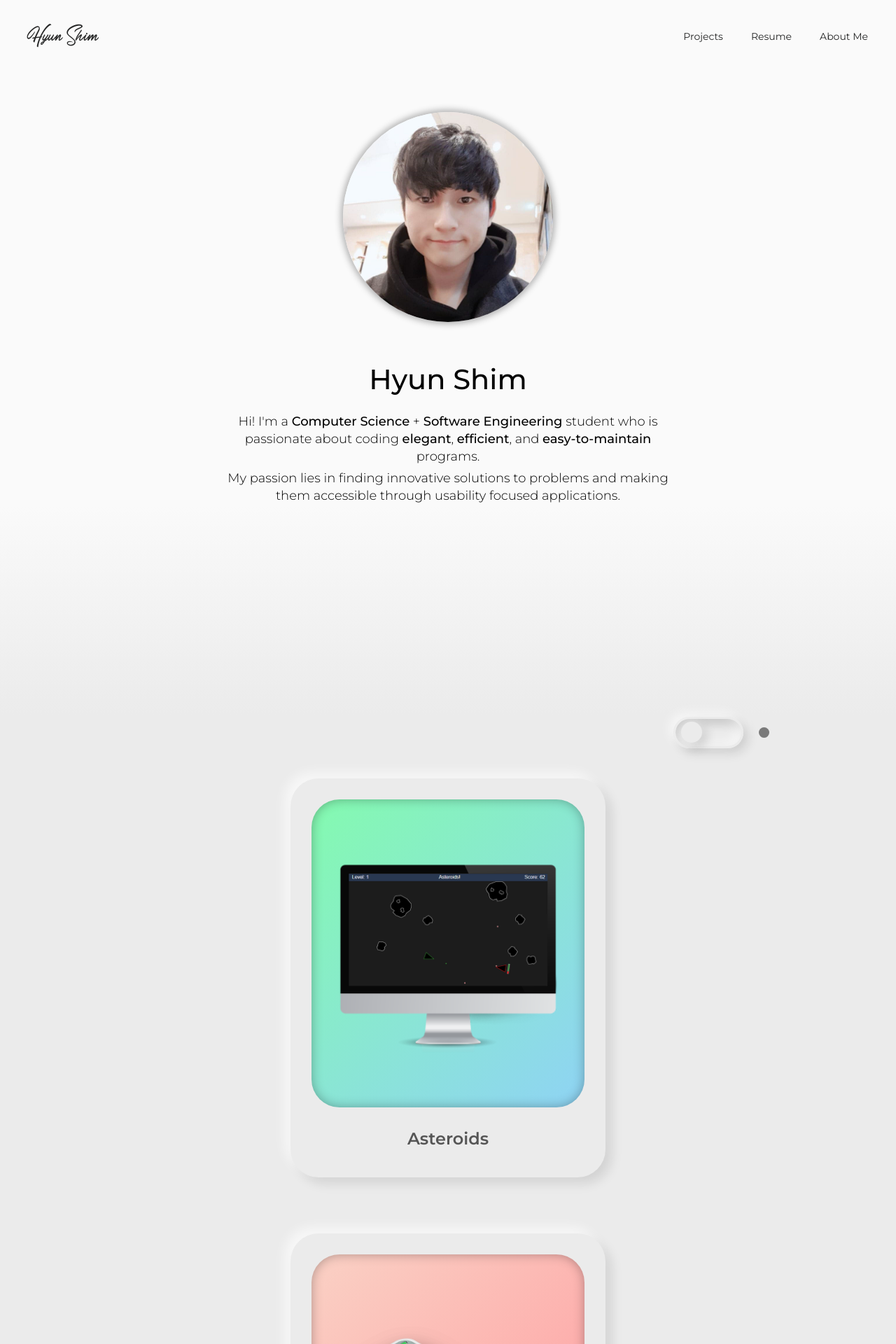
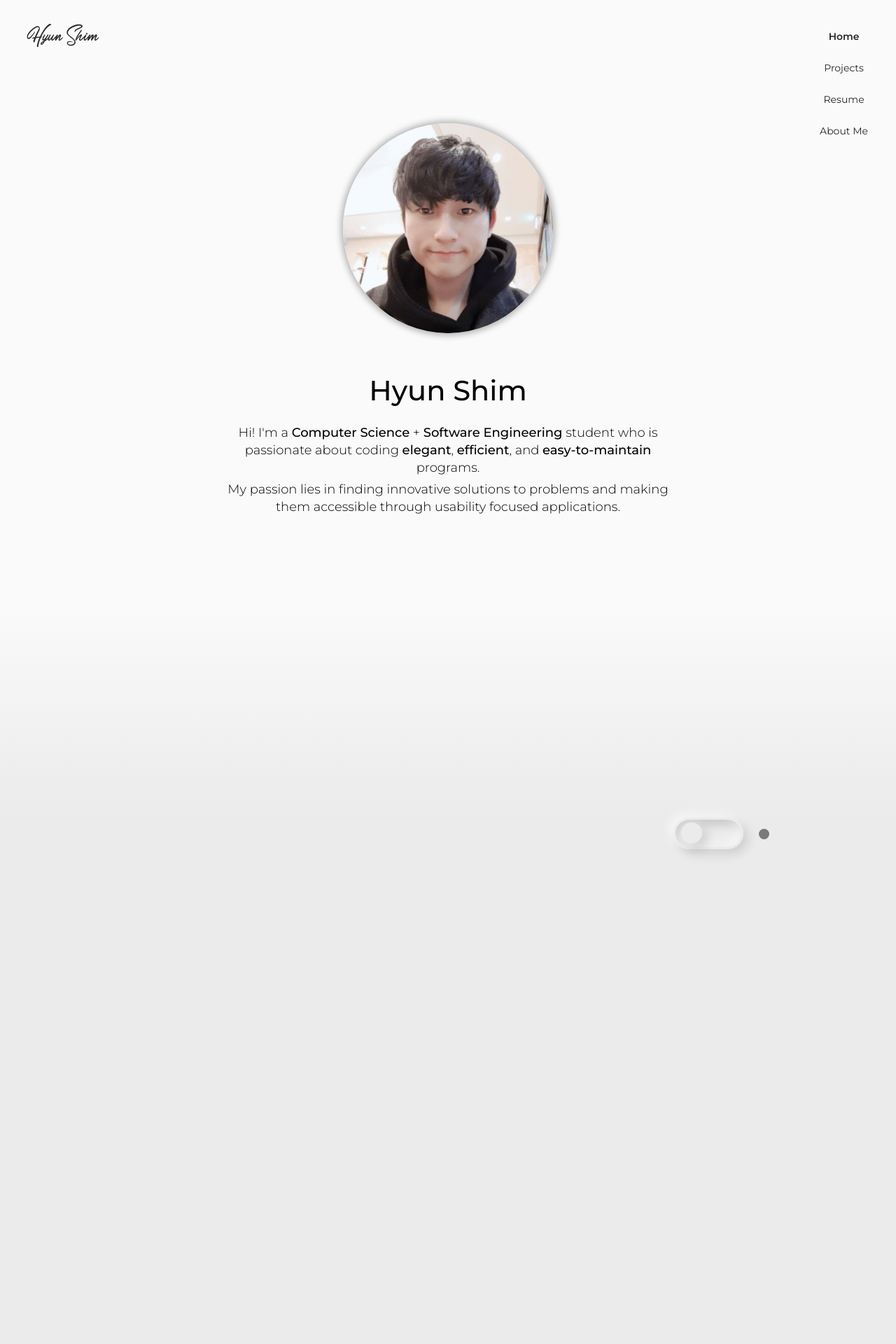
Before and after one commit to hyunshim/personalweb, a React (Create React App) app: page / in a window 1280 px wide. Shown: the top 1920 px of the page at 70% size. Built offline with nearby package versions, Linux system fonts and the light colour scheme.

Commit message:
Change navbar, add animation to project cards, add expand all toggle

```diff
--- a/package.json
+++ b/package.json
@@ -6,6 +6,7 @@
     "@testing-library/jest-dom": "^4.2.4",
     "@testing-library/react": "^9.5.0",
     "@testing-library/user-event": "^7.2.1",
+    "aos": "^3.0.0-beta.6",
     "node-sass": "^4.14.1",
     "react": "^16.13.1",
     "react-dom": "^16.13.1",
--- a/src/App.js
+++ b/src/App.js
@@ -7,7 +7,7 @@ import Projects from './components/projects/Projects';
 
 function App() {
   return (
-    <div class="app">
+    <div className="app" id="home">
       <NavBar></NavBar>
       <div className='content'>
         <Summary></Summary>
--- a/src/App.scss
+++ b/src/App.scss
@@ -5,6 +5,7 @@
   margin: 0;
   padding: 0;
   height: 100%;
+  width: 100%;
 }
 
 .content {
@@ -12,4 +13,5 @@
   align-items: center;
   text-align: center;
   flex-direction: column;
+  width: 100%;
 }
--- a/src/components/nav/NavBar.js
+++ b/src/components/nav/NavBar.js
@@ -1,14 +1,36 @@
-import React from 'react';
+import React, { useState, useEffect } from 'react';
 import './NavBar.scss';
 
 function NavBar() {
+
+
+  useEffect(() => {
+    document.addEventListener("scroll", () => {
+      let projectPos = document.querySelector('#projects').getBoundingClientRect().top;
+      let projects = document.querySelector('#project-link');
+
+      let homePos = document.querySelector('#home').getBoundingClientRect().top;
+      let home = document.querySelector('#home-link');
+
+      if (homePos < 100 && projectPos > 100) {
+        projects.style.fontWeight = '400';
+        home.style.fontWeight = '600';
+      }
+      else if (projectPos < 100) {
+        projects.style.fontWeight = '600';
+        home.style.fontWeight = '400'
+      }
+    })
+  })
+
   return (
     <div className="nav-fixed">
       <nav className="nav">
         <div className="nav-logo"><a href="#">Hyun Shim</a></div>
         <div className="nav-list">
           <ul>
-            <li><a href="#">Projects</a></li>
+            <li><a href="#home" id="home-link">Home</a></li>
+            <li><a href="#projects" id="project-link">Projects</a></li>
             <li><a href="#">Resume</a></li>
             <li><a href="#">About Me</a></li>
           </ul>
--- a/src/components/nav/NavBar.scss
+++ b/src/components/nav/NavBar.scss
@@ -26,10 +26,11 @@
         height: 100%;
         float: right;
         font-size: 14px;
+        text-align: center;
 
         li {
-            display: inline-block;
-            margin: 0 20px;
+            // display: inline-block;
+            // margin: 0 20px;
 
             &:first-child {
                 margin-left: 0;
--- a/src/components/projects/Card.js
+++ b/src/components/projects/Card.js
@@ -1,9 +1,13 @@
 import React from 'react';
 import './Card.scss';
 
+import AOS from 'aos';
+import 'aos/dist/aos.css';
+
 function Card(props) {
+    AOS.init();
     return (
-        <div className="card">
+        <div className="card" data-aos="fade-up" data-aos-duration={props.duration}>
             <div className="image">
                 <img src={props.imglink} />
             </div>
--- a/src/components/projects/Projects.js
+++ b/src/components/projects/Projects.js
@@ -7,19 +7,25 @@ import TradingBot from "../../assets/img/tradingbot.png";
 
 import Card from './Card';
 
+
 function Projects() {
+    let project_list = [
+        { imglink: Asteroids, title: "Asteroids", skills: "Haskell, Functional Programming", desc: "Asteroids game created in Haskell", duration: "1000"},
+        { imglink: LostPets, title: "Lost Pets", skills: "Full Stack Dev, ReactJS, NodeJS, MongoDB", desc: "Allow pet owners to post lost pet ads on an interactive 3D map", duration: "400" },
+        { imglink: TradingBot, title: "Trading Bot", skills: "Python, Selenium, Cryptocurrency, Algorithms", desc: "Trading bot that automatically makes real-time profitable transactions", duration: "600" },
+        { imglink: Asteroids, title: "Asteroids", skills: "Haskell, Functional Programming", desc: "Asteroids game created in Haskell", duration: "800" },
+        { imglink: Asteroids, title: "Asteroids", skills: "Haskell, Functional Programming", desc: "Asteroids game created in Haskell", duration: "200" },
+        { imglink: Asteroids, title: "Asteroids", skills: "Haskell, Functional Programming", desc: "Asteroids game created in Haskell", duration: "500"},
+
+    ]
     return (
-        <div className="projects-container">
+        <div className="projects-container" id="projects">
             <input type="checkbox" id="expandAll"></input>
             <div className="projects">
-                <Card imglink={Asteroids} title={"Asteroids"} skills="Haskell, Functional Programming" desc="Asteroids game created in Haskell"></Card>
-                <Card imglink={LostPets} title={"Lost Pets"} skills="Full Stack Dev, ReactJS, NodeJS, MongoDB" desc="Allow pet owners to post lost pet ads on an interactive 3D map"></Card>
-                <Card imglink={TradingBot} title={"Trading Bot"} skills="Python, Selenium, Cryptocurrency, Algorithms" desc="Trading bot that automatically makes real-time profitable transactions"></Card>
-                <Card imglink={Asteroids} title={"Asteroids"} skills="Haskell, Functional Programming" desc="Asteroids game created in Haskell"></Card>
-                <Card imglink={Asteroids} title={"Asteroids"} skills="Haskell, Functional Programming" desc="Asteroids game created in Haskell"></Card>
-                <Card imglink={Asteroids} title={"Asteroids"} skills="Haskell, Functional Programming" desc="Asteroids game created in Haskell"></Card>
+                {project_list.map((project) => {
+                    return <Card imglink={project.imglink} title={project.title} skills={project.skills} desc={project.desc} duration={project.duration} key={project.title}></Card>
+                })}
             </div>
-
         </div>
     );
 }
--- a/src/components/projects/Projects.scss
+++ b/src/components/projects/Projects.scss
@@ -91,6 +91,7 @@ input[type="checkbox"]:after {
     width: 15px;
     background-color: #7a7a7a;
     border-radius: 50%;
+    top: 2px;
     right: -40px;
 }
 input[type="checkbox"]:checked:before {
--- a/src/components/summary/Summary.scss
+++ b/src/components/summary/Summary.scss
@@ -2,7 +2,8 @@
 
 
 .summary {
-    margin-top: 20vh;
+    margin-top: 22vh;
+    margin-bottom: 16vh;
     width: 50%;
 
     img {
--- a/src/index.scss
+++ b/src/index.scss
@@ -3,12 +3,32 @@
 html,
 body {
   height: 100%;
+  width: 100%;
   margin: 0;
   padding: 0;
   font-family: "Montserrat", sans-serif;
   -webkit-font-smoothing: antialiased;
   -moz-osx-font-smoothing: grayscale;
   background: $light-primary;
+  scroll-behavior: smooth;
+}
+
+body::-webkit-scrollbar-track
+{
+	box-shadow: inset 0 0 6px rgba(0,0,0,0.3);
+	background-color: #F5F5F5;
+}
+
+body::-webkit-scrollbar
+{
+	width: 12px;
+	background-color: #F5F5F5;
+}
+
+body::-webkit-scrollbar-thumb
+{
+	box-shadow: inset 0 0 6px rgba(0,0,0,.3);
+	background-color: #888;
 }
 
 code {
@@ -17,6 +37,7 @@ code {
 
 #root {
   height: 100%;
+  width: 100%;
 }
 
 p {
@@ -33,8 +54,9 @@ ul {
 a {
   text-decoration: none;
 
-
-  &:focus, &:link, &:visited {
+  &:focus,
+  &:link,
+  &:visited {
     color: $light-text;
   }
 }
```
Also changed, not shown: 1 other file (tests, documents, lock files or other folders).
